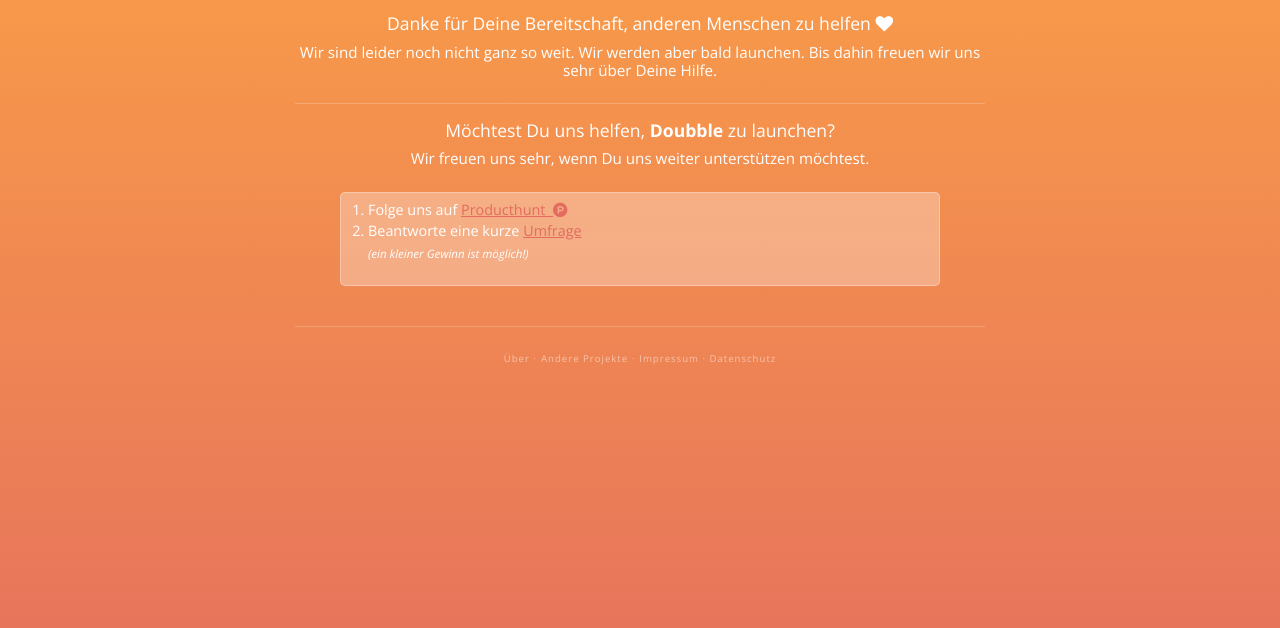
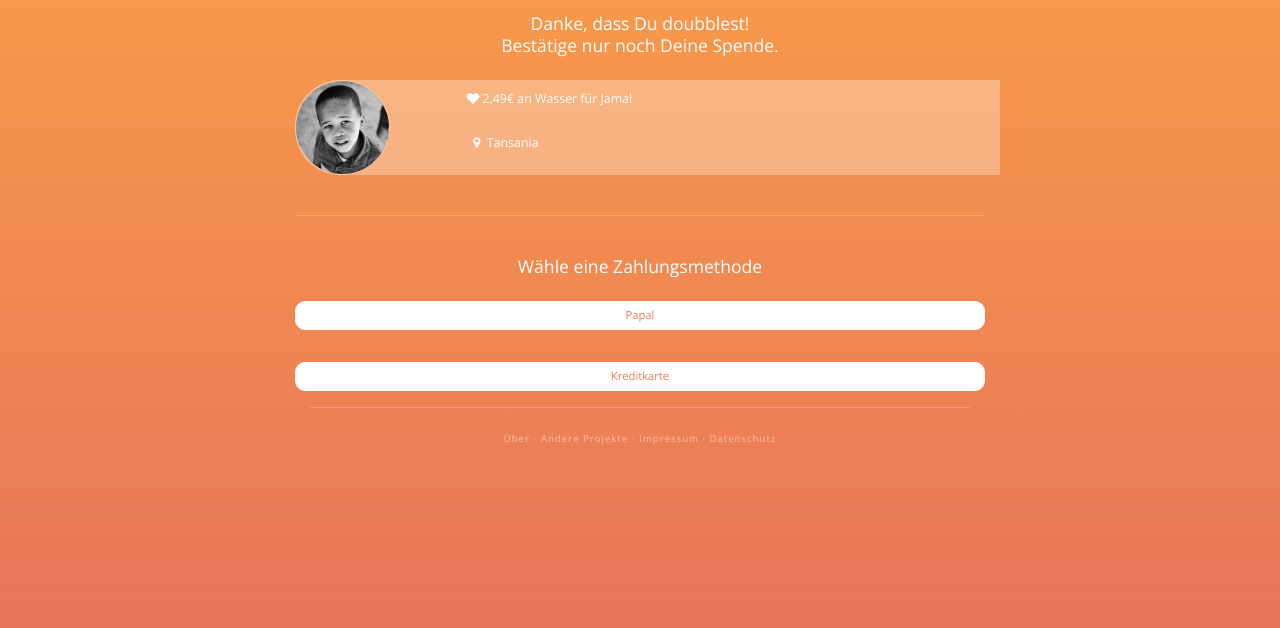
Before and after one commit to doubble-donation/doubble-donation.github.io, a plain HTML site: page 22/index.html in a window 1280 px wide. Shown: the part 80-708 px from the top of the page. Drawn offline with nearby package versions, Linux system fonts and the light colour scheme.

Commit message:
add page 21 und 22

```diff
--- a/3/index.html
+++ b/22/index.html
@@ -45,7 +45,7 @@
     <div class="container-fluid margin-bot-sm">
       <div class="row header-logo">
         <div class="col-1 my-auto">
-          <a href="/2"><i class="fa fa-chevron-left back-nav"></i></a>
+          <a href="/1"><i class="fa fa-chevron-left back-nav"></i></a>
         </div>
         <div class="col-10">
           <img class="logo" src="/ressources/logo.jpg">
@@ -55,48 +55,80 @@
     </div>
   </div>
 
-  <!-- Content: Message 1 -->
+  <!-- Content 1: Wasser genießen -->
   <div class="container-fluid margin-bot-sm content">
     <div class="row main-content">
       <div class="col-md-12">
         <h3>
-          Danke für Deine Bereitschaft, anderen Menschen zu helfen <i class="fa fa-heart"></i>
+          Danke, dass Du doubblest!<br>
+          Bestätige nur noch Deine Spende.<br>
         </h3>
-          <h4>
-          Wir sind leider noch nicht ganz so weit. Wir werden aber bald launchen. Bis dahin freuen wir uns sehr über Deine Hilfe.
-          </h4>
-      </div>
-    </div>
-    <hr>
-  </div>
-
-  <!-- Content: Message 2 -->
-  <div class="container-fluid margin-bot-sm content">
-    <div class="row main-content">
-      <div class="col-md-12">
-        <h3>
-          Möchtest Du uns helfen, <span style="font-weight: bold;">Doubble</span> zu launchen?
-        </h3>
-        <h4>
-          Wir freuen uns sehr, wenn Du uns weiter unterstützen möchtest.
-        </h4>
       </div>
     </div>
   </div>
 
-  <!-- Help card -->
+
+
+  <!-- Content 1: Betrag -->
   <div class="container-fluid margin-bot">
+    <div class="row bg-grey margin-bot">
+      <div class="col-xs ">
+        <img src="/ressources/child.png" class="custom-img float-left" alt="pic">
+      </div>
+      <div class="col-xs my-auto left-align" style="margin-left:6vw;">
+        <div class="card-description my-auto">
+            <p style="margin-top: 10px; line-height: 0px;">
+              <i class="fa fa-heart"></i>&nbsp;2,49€ an Wasser für Jamal<br>
+              &nbsp;&nbsp;&nbsp;&nbsp;&nbsp;
+              <span style="line-height: 25px;"><br>
+                &nbsp;
+                <i class="fa fa-map-marker">
+                </i>&nbsp;&nbsp;Tansania
+              </span>
+            </p>
+            <!--<a href="/2/">Spenden</a>-->
+        </div>
+      </div>
+    </div><hr>
+  </div>
+
+
+  <!-- Content 2: Projekt wählen -->
+  <div class="container-fluid margin-bot-sm">
     <div class="row">
-      <div class="col-1"></div>
-      <div class="col-10 info-text">
-        <ol>
-          <li>Folge uns auf <a target="_blank" href="#">Producthunt &nbsp;<i class="fa fa-product-hunt"></i> </a></li>
-          <li>Beantworte eine kurze <a target="_blank" href="#">Umfrage</a> <br><i style="font-size: 80%;">(ein kleiner Gewinn ist möglich!)</i> </li>
-        </ol>
+      <div class="col-md-12">
+        <h3>
+          Wähle eine Zahlungsmethode
+        </h3>
       </div>
-      <div class="col-1"></div>
     </div>
   </div>
+  <div class="container-fluid">
+    <!-- Pay 1 -->
+    <div class="row">
+      <div class="col"></div>
+        <div class="col-12">
+          <a href="/3/" class="pm-a">
+            <div class="pm">
+              <span>Papal</span>
+            </div>
+          </a>
+        </div>
+      <div class="col"></div>
+    </div>
+    <!-- Pay 2 -->
+    <div class="row margin-top pm2">
+        <div class=""></div>
+        <div class="col-12">
+          <a href="/3/" class="pm-a">
+            <div class="pm">
+              <span>Kreditkarte</span>
+            </div>
+          </a>
+        </div>
+      <div class="col"></div>
+    </div>
+
 
 
   <!-- Footer -->
```
Also changed, not shown: 1/index.html (+2 -2 lines), 21/index.html (renamed from 2/index.html, +1 -1 lines), 3/index-old.html (added, +71 -0 lines).
